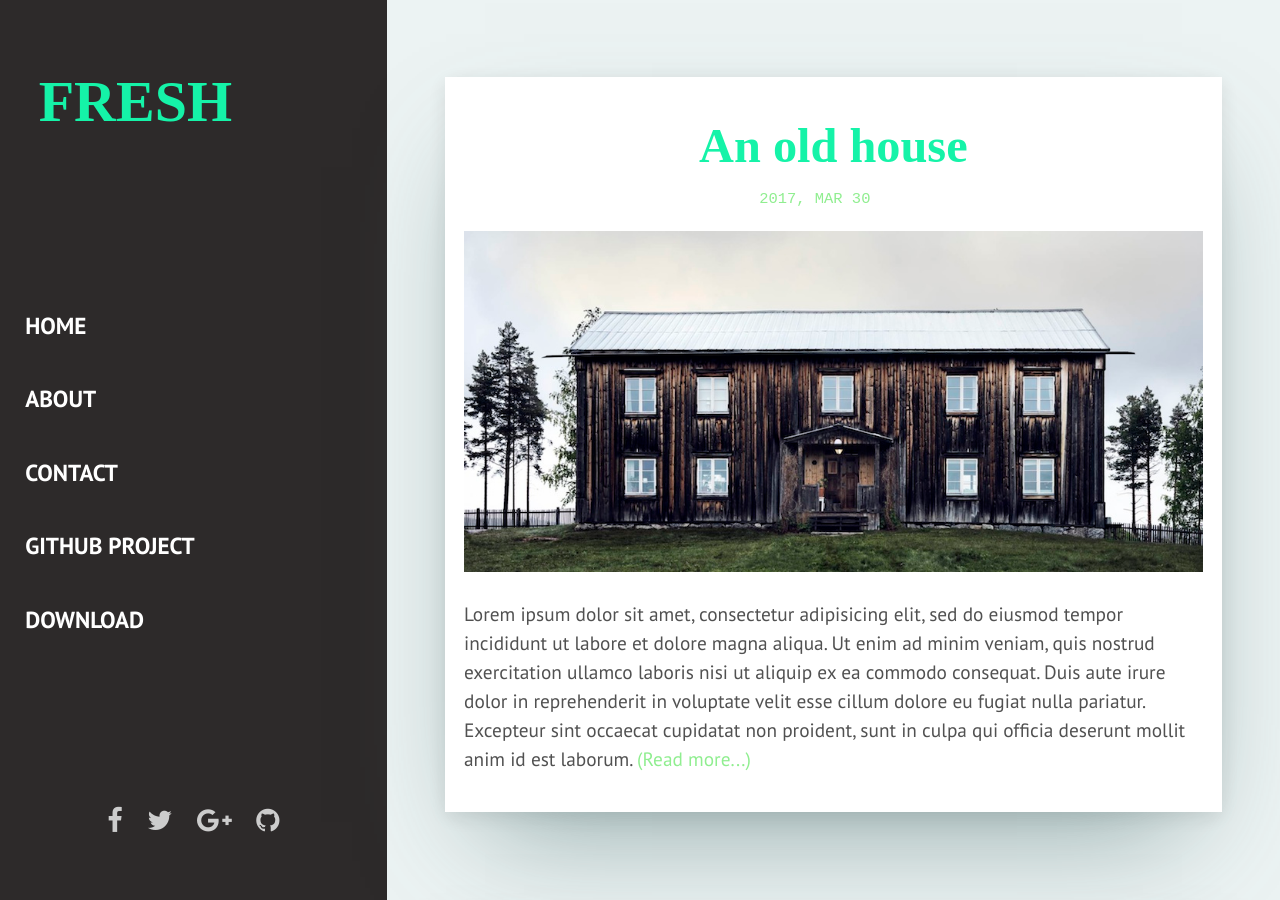
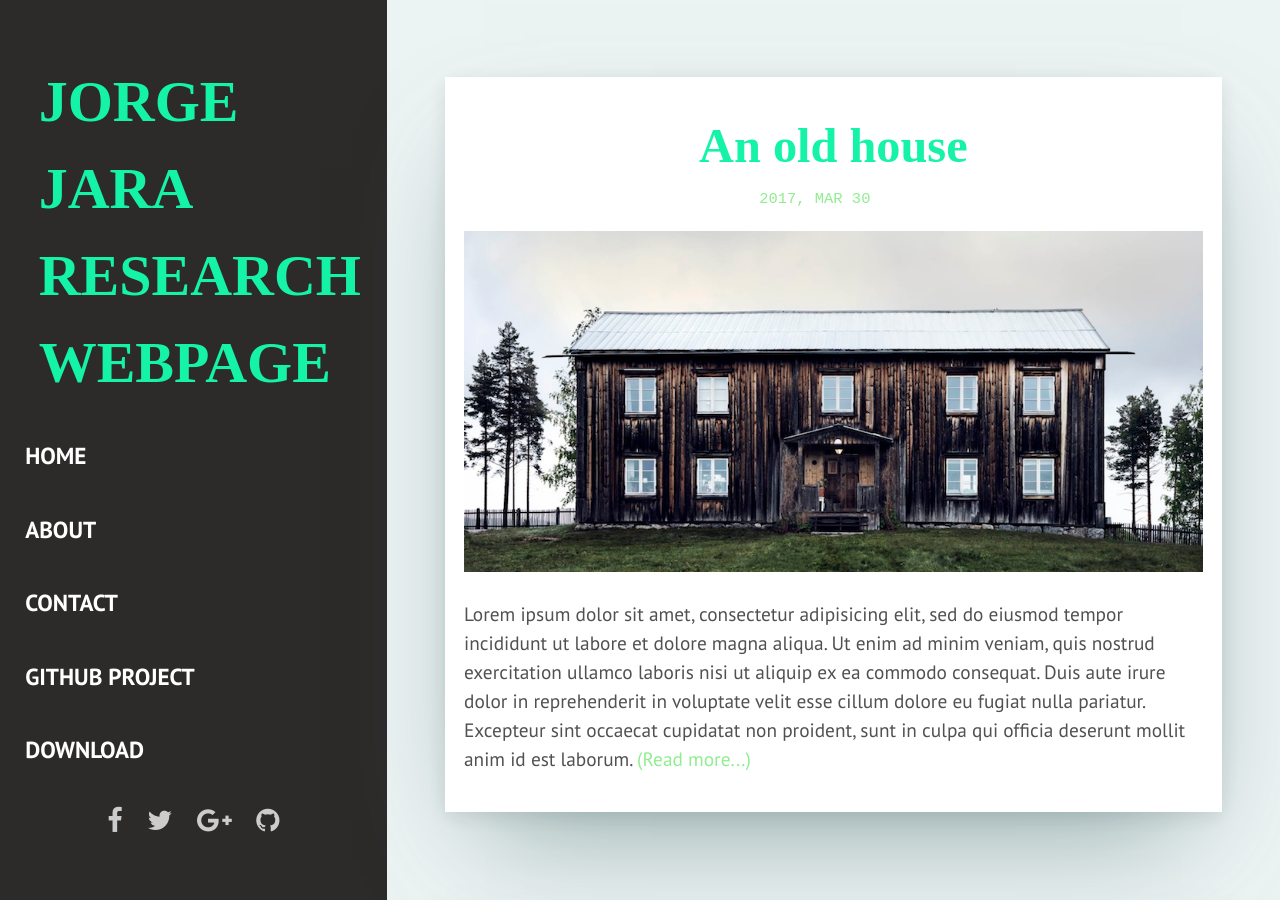
Before and after one commit to JJaraG/jjarag.github.io, a Jekyll site: the page built from index.html, in a window 1280 px wide and 900 px high. Built offline with Jekyll 4.4.1, drawn with Linux system fonts in a browser that asks for light colours; some web fonts are replaced; the list of posts is cut into pages by our own code.

Commit message:
First version

```diff
--- a/_config.yml
+++ b/_config.yml
@@ -1,5 +1,5 @@
 # Profile information
-name: Fresh
+name: Jorge Jara Research Webpage
 title: Fresh - Free Jekyll Theme
 description: > # this means to ignore newlines until "baseurl:"
   Write an awesome description for your new site here. You can edit this
```
